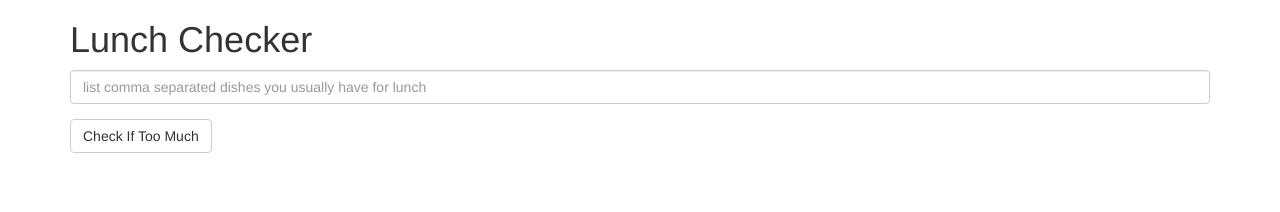
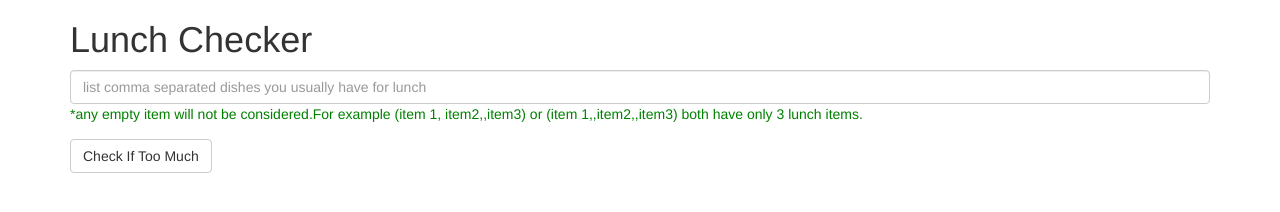
Before and after one commit to vyomshm/Angular, a plain HTML site: page Assignment-1/index.html in a window 1280 px wide. Drawn offline with Linux system fonts and the light colour scheme.

Commit message:
lunchChecker-final commit

```diff
--- a/Assignment-1/index.html
+++ b/Assignment-1/index.html
@@ -17,12 +17,12 @@
         ng-controller="LunchCheckController">
      <h1>Lunch Checker</h1>
 
-         <div class="form-group">
+         <div class="form-group" style="color: green">
              <input id="lunch-menu" type="text"
              placeholder="list comma separated dishes you usually have for lunch"
              class="form-control"
              ng-model="LunchItems">
-
+            *any empty item will not be considered.For example (item 1, item2,,item3) or (item 1,,item2,,item3) both have only 3 lunch items.
          </div>
          <div class="form-group">
              <button class="btn btn-default"
```
